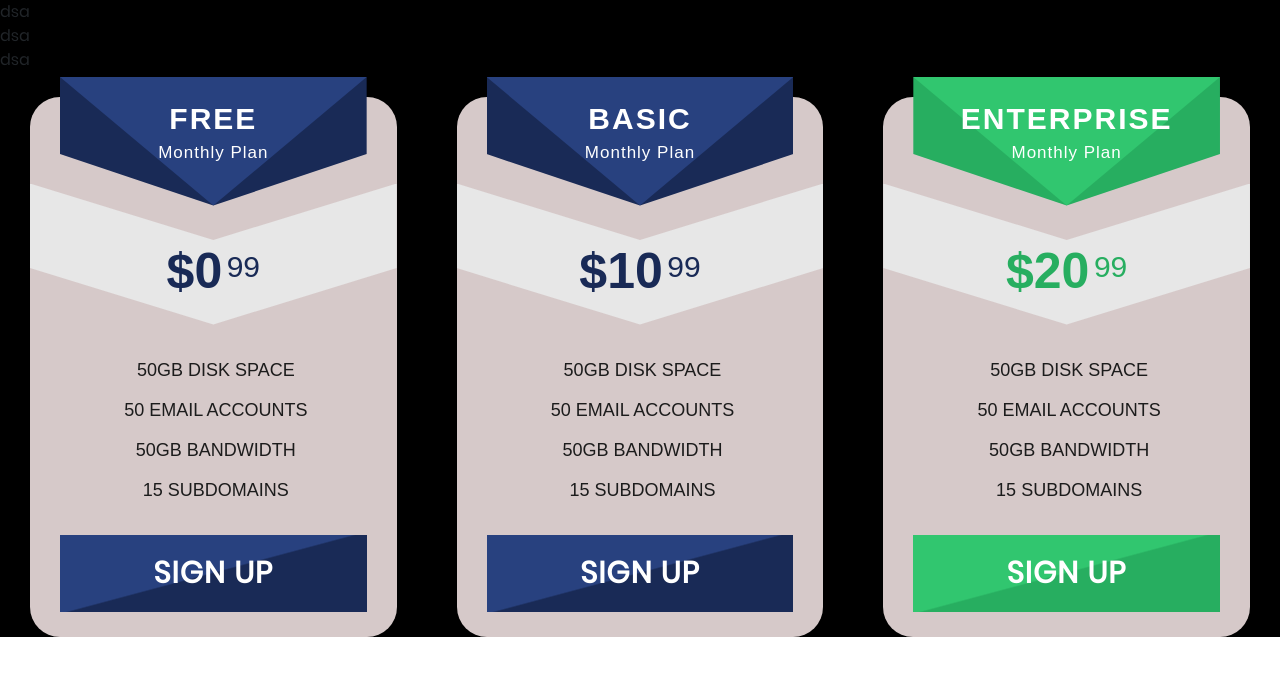
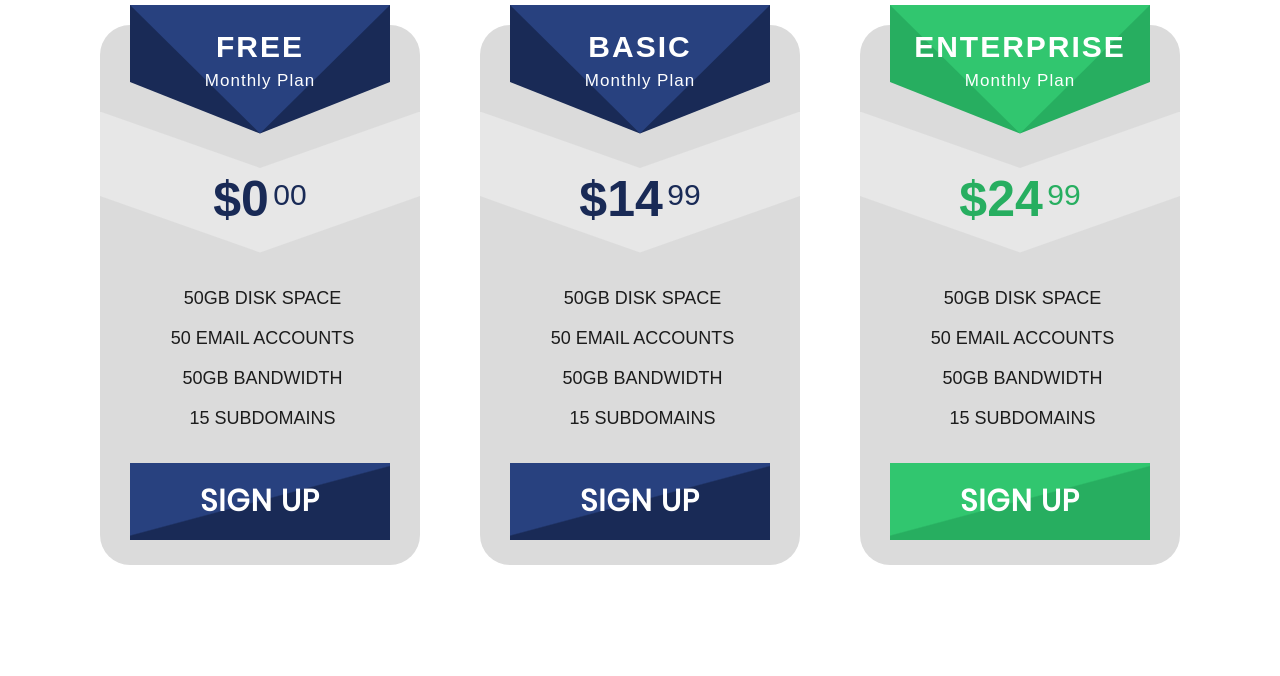
Before and after one commit to Kerschel/Elearning-Classroom, a plain HTML site: page pricing.html in a window 1280 px wide. Drawn offline with Linux system fonts and the light colour scheme.

Commit message:
pricing stuff

```diff
--- a/css/pricing.css
+++ b/css/pricing.css
@@ -1,6 +1,6 @@
 
 .pricingTable{
-    background: rgb(214, 201, 201);
+    background: rgb(219, 219, 219);
     font-family: 'Titillium Web', sans-serif;
     text-align: center;
     padding: 0 0 25px;
--- a/pricing.html
+++ b/pricing.html
@@ -2,22 +2,10 @@
 	<link rel="stylesheet" type="text/css" href="vendor/bootstrap/css/bootstrap.min.css">
 	<link rel="stylesheet" type="text/css" href="css/main.css">
 
-<div style="background:black">
 
 
 <!-- <link rel="stylesheet" href="https://stackpath.bootstrapcdn.com/font-awesome/4.7.0/css/font-awesome.min.css /> -->
-<div  >
-    <div class="container-fluid" >
-        <div class="row">
-        dsa
-      </div>
-        <div class="row">
-        dsa
-      </div>
-        <div class="row">
-        dsa
-      </div>
-
+    <div class="container">
         <div class="row">
             <div class="col-md-4 col-sm-6">
                 <div class="pricingTable">
@@ -27,7 +15,7 @@
                     </div>
                     <div class="price-value">
                         <span class="amount">$0</span>
-                        <span class="amount-sm">99</span>
+                        <span class="amount-sm">00</span>
                     </div>
                     <ul class="pricing-content">
                         <li><i class="fa fa-check"></i> 50GB Disk Space</li>
@@ -35,7 +23,7 @@
                         <li><i class="fa fa-check"></i> 50GB Bandwidth</li>
                         <li><i class="fa fa-check"></i> 15 Subdomains</li>
                     </ul>
-                    <a href="#" class="pricingTable-signup">Sign Up</a>
+                    <a href="login.html" class="pricingTable-signup">Sign Up</a>
                 </div>
             </div>
                 <div class="col-md-4 col-sm-6">
@@ -45,7 +33,7 @@
                         <span class="month">Monthly Plan</span>
                     </div>
                     <div class="price-value">
-                        <span class="amount">$10</span>
+                        <span class="amount">$14</span>
                         <span class="amount-sm">99</span>
                     </div>
                     <ul class="pricing-content">
@@ -54,7 +42,7 @@
                         <li><i class="fa fa-check"></i> 50GB Bandwidth</li>
                         <li><i class="fa fa-check"></i> 15 Subdomains</li>
                     </ul>
-                    <a href="#" class="pricingTable-signup">Sign Up</a>
+                    <a href="login.html" class="pricingTable-signup">Sign Up</a>
                 </div>
             </div>
             <div class="col-md-4 col-sm-6">
@@ -64,7 +52,7 @@
                         <span class="month">Monthly Plan</span>
                     </div>
                     <div class="price-value">
-                        <span class="amount">$20</span>
+                        <span class="amount">$24</span>
                         <span class="amount-sm">99</span>
                     </div>
                     <ul class="pricing-content">
@@ -73,11 +61,9 @@
                         <li><i class="fa fa-check"></i> 50GB Bandwidth</li>
                         <li><i class="fa fa-check"></i> 15 Subdomains</li>
                     </ul>
-                    <a href="#" class="pricingTable-signup">Sign Up</a>
+                    <a href="login.html" class="pricingTable-signup">Sign Up</a>
                 </div>
             </div>
         </div>
-    </div>
-</div>
 
 </div>
```
